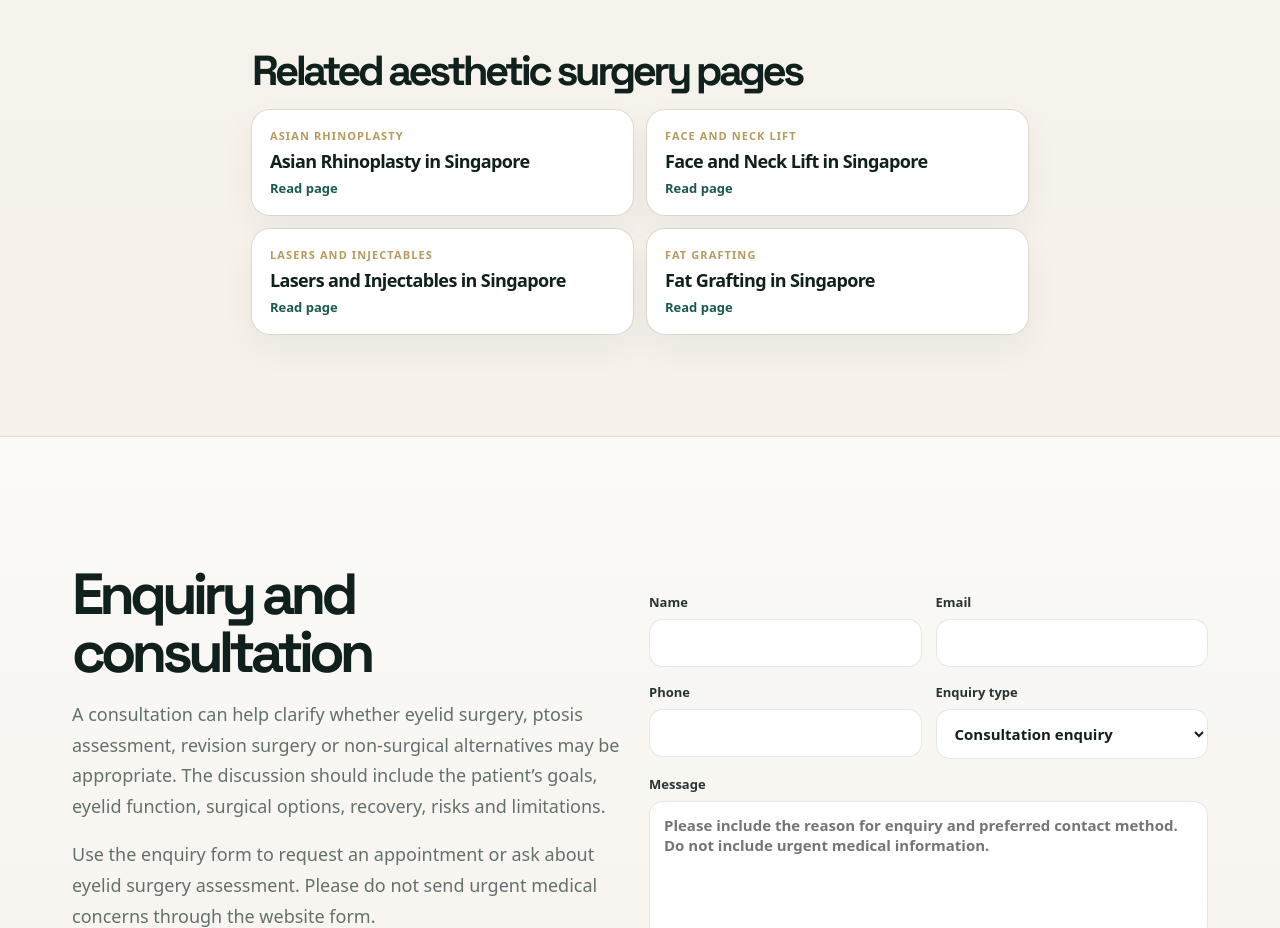
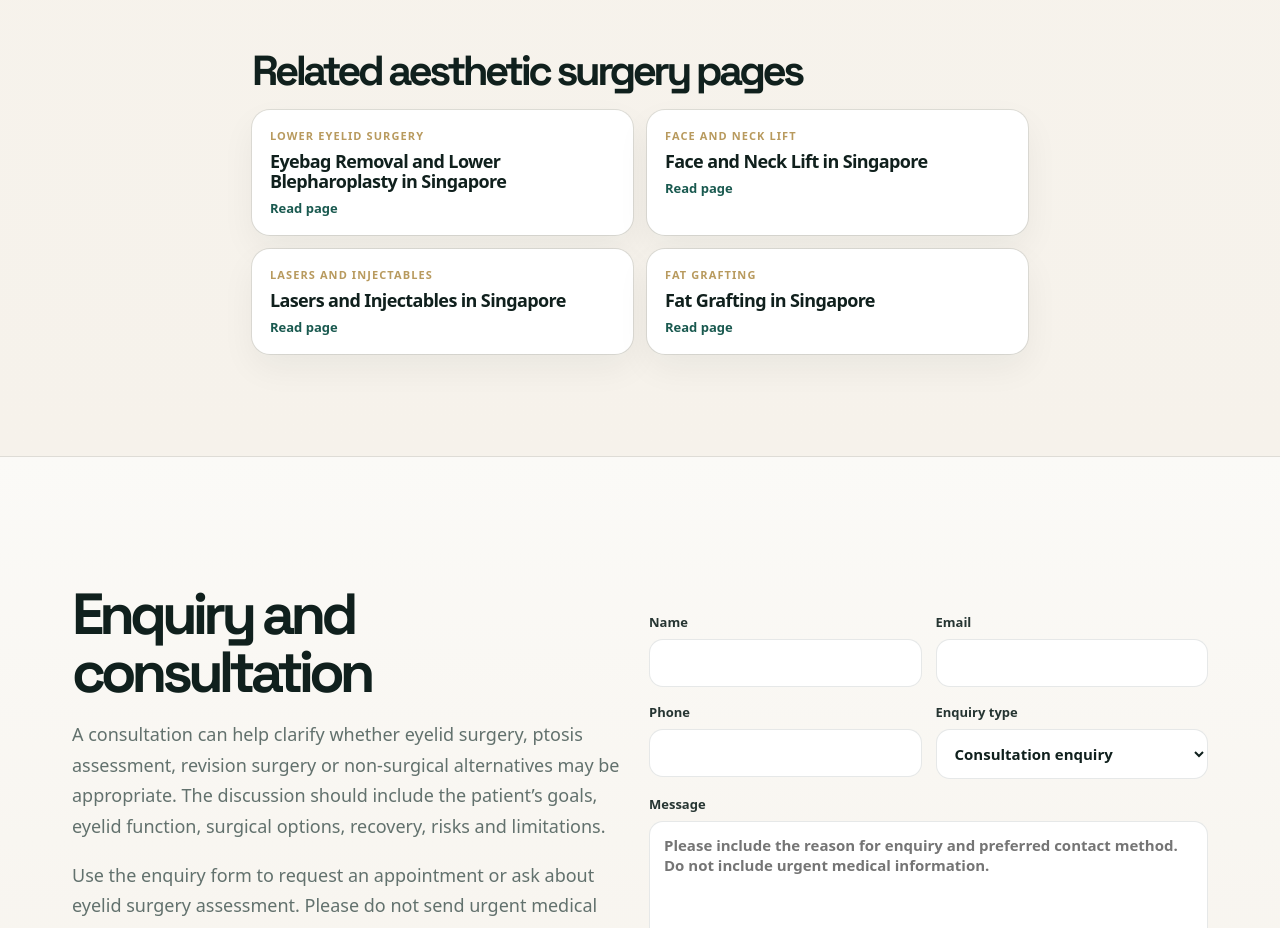
Before and after one commit to zatyrical/plasticwebsite, a Next.js app: page /asian-eyelid-surgery-singapore in a window 1280 px wide. Shown: the part 8220-9148 px from the top of the page. Built offline with nearby package versions, Linux system fonts and the light colour scheme.

Commit message:
Add clinically reviewed lower blepharoplasty guide

```diff
--- a/app/asian-eyelid-surgery-singapore/page.tsx
+++ b/app/asian-eyelid-surgery-singapore/page.tsx
@@ -345,7 +345,7 @@ export default function AsianEyelidSurgeryPage() {
             </p>
             <h2 id="related">Related aesthetic surgery pages</h2>
             <div className="related-grid">
-              <Link href="/asian-rhinoplasty-singapore" className="related-card"><small>Asian rhinoplasty</small><strong>Asian Rhinoplasty in Singapore</strong><span>Read page</span></Link>
+              <Link href="/eyebag-removal-lower-blepharoplasty-singapore" className="related-card"><small>Lower eyelid surgery</small><strong>Eyebag Removal and Lower Blepharoplasty in Singapore</strong><span>Read page</span></Link>
               <Link href="/face-neck-lift-singapore" className="related-card"><small>Face and neck lift</small><strong>Face and Neck Lift in Singapore</strong><span>Read page</span></Link>
               <Link href="/lasers-injectables-singapore" className="related-card"><small>Lasers and injectables</small><strong>Lasers and Injectables in Singapore</strong><span>Read page</span></Link>
               <Link href="/fat-grafting-singapore" className="related-card"><small>Fat grafting</small><strong>Fat Grafting in Singapore</strong><span>Read page</span></Link>
```
